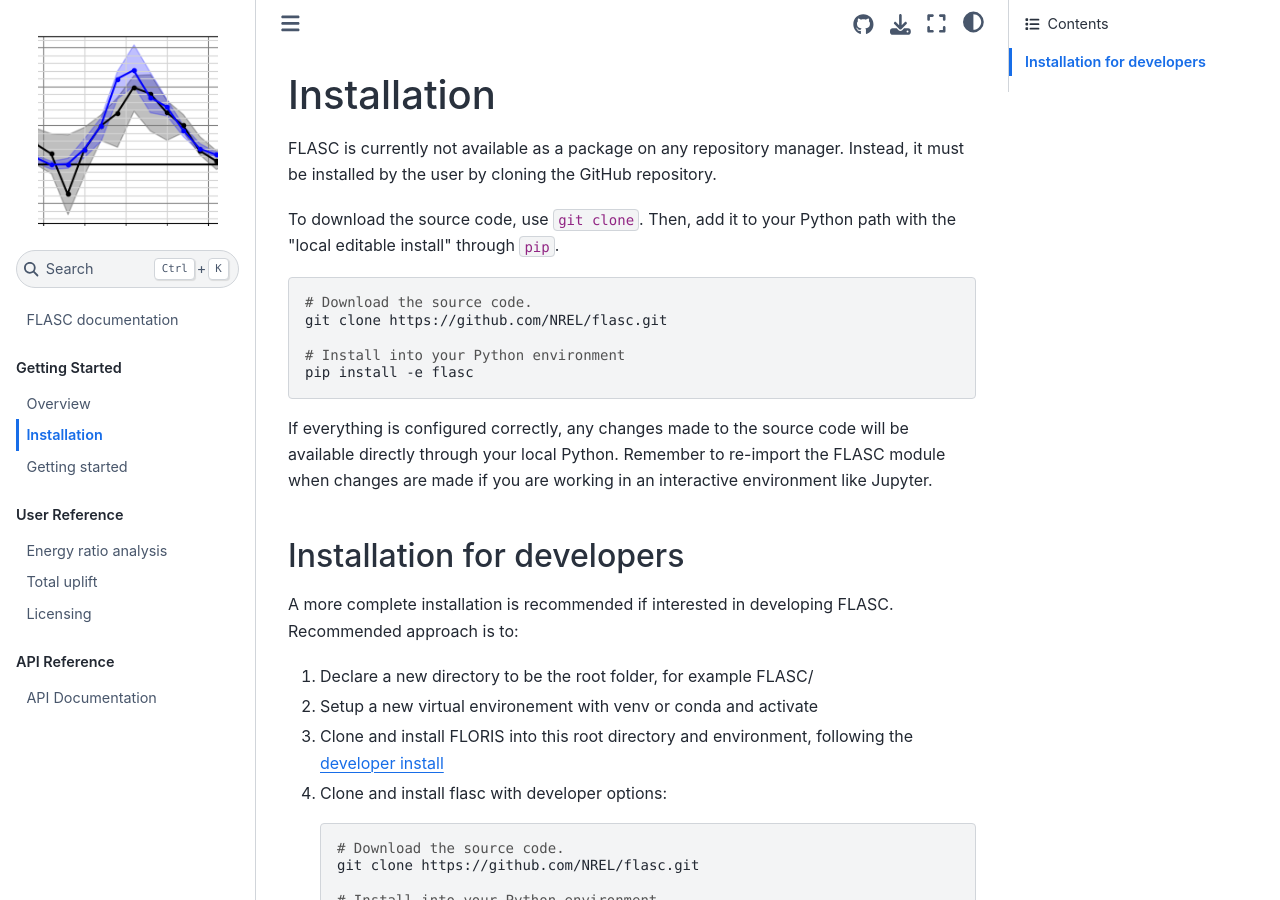
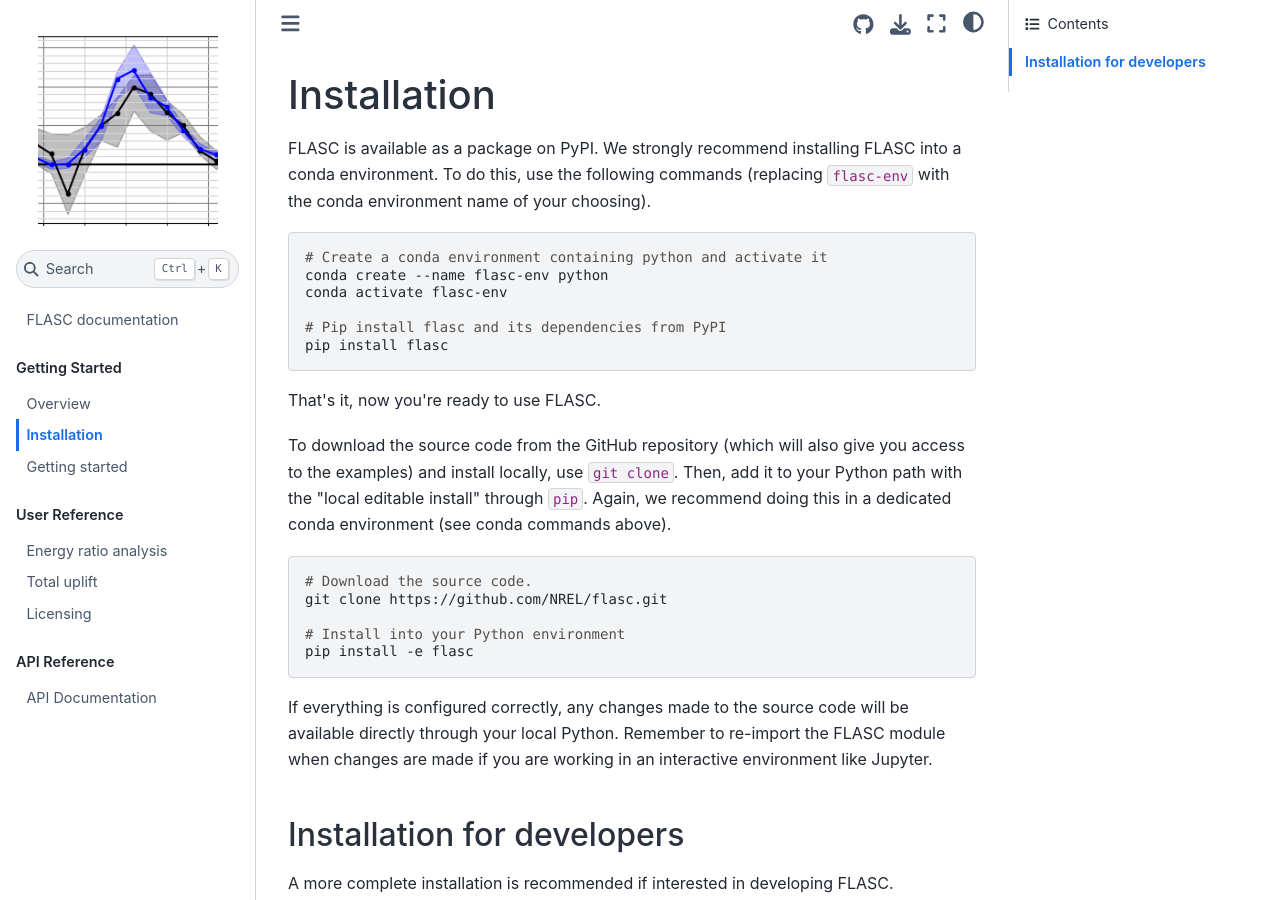
Before and after one commit to NREL/flasc, a Jupyter Book: the page built from docs/installation.md, in a window 1280 px wide and 900 px high. Built offline with Jupyter Book 1.0.4 settings and Sphinx 7.4.7 and the Sphinx Book theme 1.1.4, drawn with Linux system fonts in a browser that asks for light colours.

Commit message:
Update for PyPI installation. (#204)

````diff
--- a/docs/installation.md
+++ b/docs/installation.md
@@ -41,11 +41,23 @@
 
 # Installation
 
-FLASC is currently not available as a package on any repository manager.
-Instead, it must be installed by the user by cloning the GitHub repository.
+FLASC is available as a package on PyPI. We strongly recommend installing FLASC
+into a conda environment. To do this, use the following commands (replacing
+`flasc-env` with the conda environment name of your choosing).
+```bash
+# Create a conda environment containing python and activate it
+conda create --name flasc-env python
+conda activate flasc-env
 
-To download the source code, use `git clone`. Then, add it to
-your Python path with the "local editable install" through `pip`.
+# Pip install flasc and its dependencies from PyPI
+pip install flasc
+```
+That's it, now you're ready to use FLASC.
+
+To download the source code from the GitHub repository (which will also give
+you access to the examples) and install locally,
+use `git clone`. Then, add it to your Python path with the "local editable install" through `pip`. Again, we recommend doing this in a dedicated conda environment
+(see conda commands above).
 
 ```bash
 # Download the source code.
````
